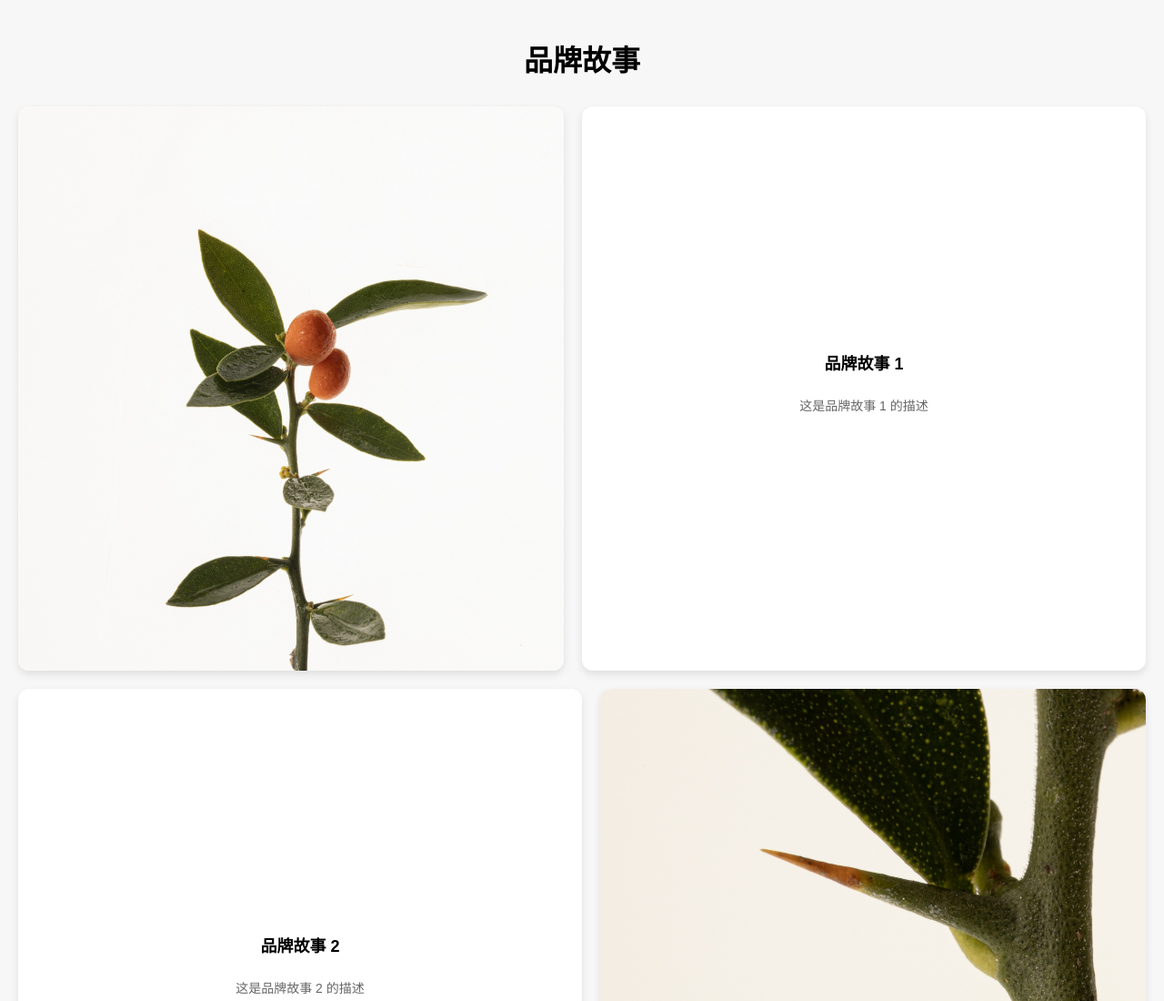
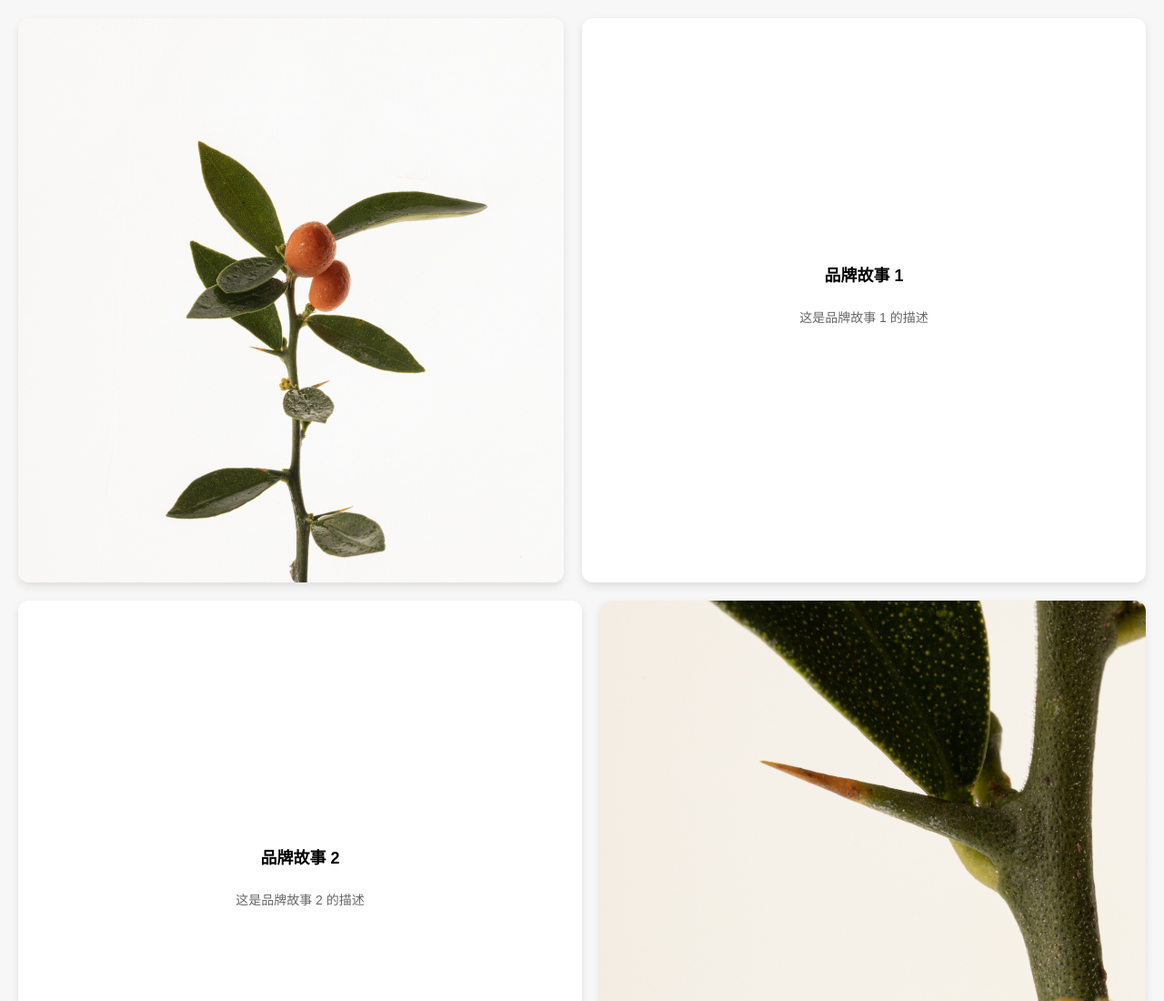
Before and after one commit to Topa0/Brand-stories, a plain HTML site: page index.html in a window 1280 px wide. Shown: the top 1100 px of the page at 91% size. Drawn offline with Linux system fonts and the light colour scheme.

Commit message:
index.html

```diff
--- a/index.html
+++ b/index.html
@@ -7,7 +7,6 @@
   <link rel="stylesheet" href="style.css">
 </head>
 <body>
-  <h1 class="page-title">品牌故事</h1>
   <div id="grid"></div>
   <script src="script.js"></script>
 </body>
```
